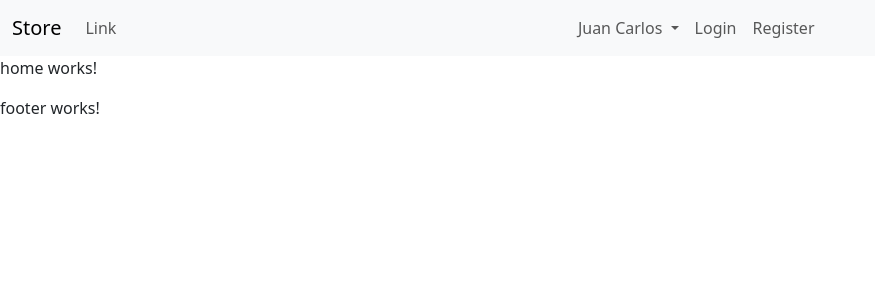
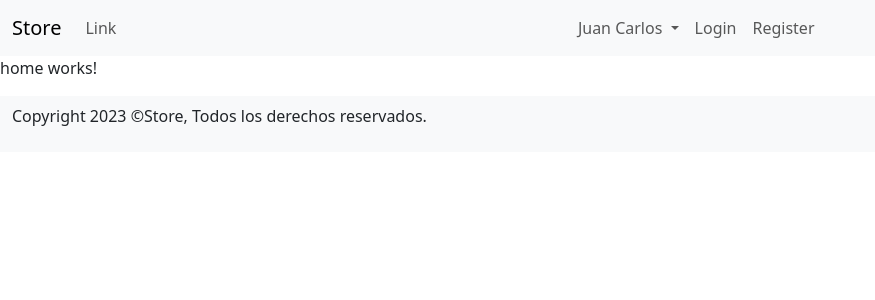
Before and after one commit to BIT-BootCamp-FullStack-MEAN-202305/FrontEnd-API-Rest-Ecommerce-, an Angular app: page / in a window 1280 px wide. Shown: the top 300 px of the page, without its empty margins (0-875 px from the left). Built offline with nearby package versions, Linux system fonts and the light colour scheme.

Commit message:
[+] footer.component: Define estructura HTML

```diff
--- a/src/app/shared/footer/footer.component.html
+++ b/src/app/shared/footer/footer.component.html
@@ -1 +1,7 @@
-<p>footer works!</p>
+<nav class="navbar navbar-expand-lg bg-body-tertiary">
+    <div class="container-fluid">
+      <p class="collapse navbar-collapse" id="navbarSupportedContent">
+        Copyright 2023 &copy; <a class="nav-link" routerLink=""> Store</a>, Todos los derechos reservados.
+      </p>
+    </div>
+</nav>
```
